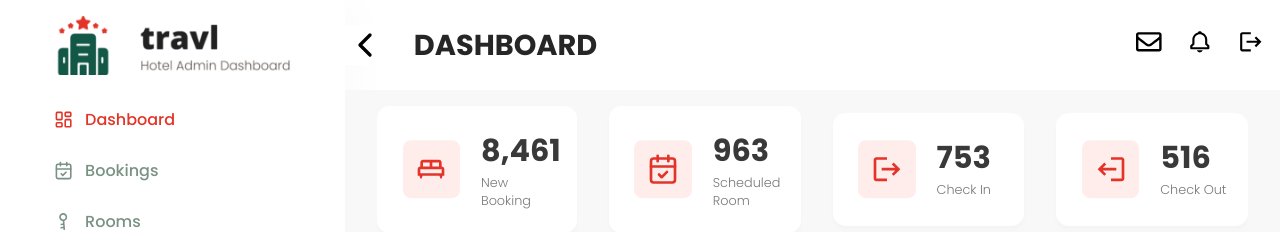
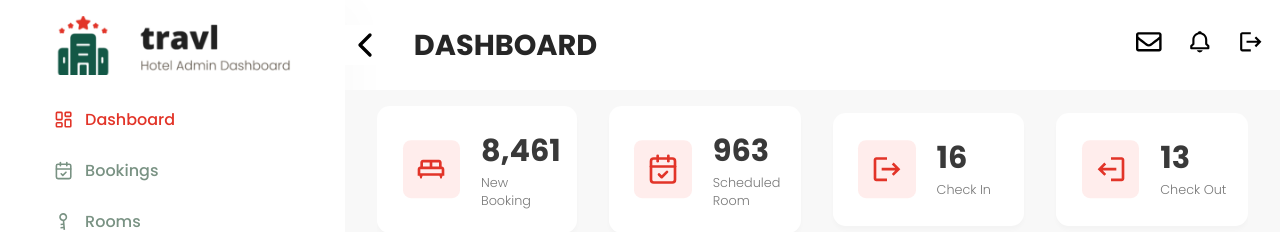
Before and after one commit to physiodevapp/dashboard-miranda, a React (Vite) app: page /dashboard in a window 1280 px wide. Shown: the top 232 px of the page. Built offline with nearby package versions, Linux system fonts and the light colour scheme; sample sign-in values are in the browser's storage.

Commit message:
feat: update check_out and check_in KPIs

```diff
--- a/src/components/KPIsList/KPIsListComponent.jsx
+++ b/src/components/KPIsList/KPIsListComponent.jsx
@@ -2,8 +2,13 @@ import React from 'react'
 import { KPIsIcon, KPIsItem, KPIsList, Subtitle, Title } from './KPIsListStyled';
 import { MdOutlineKingBed, MdLogout } from "react-icons/md";
 import { LuCalendarCheck} from "react-icons/lu";
+import { useSelector } from 'react-redux';
+import { bookingListBookingListSelect } from '../../features/bookingList/bookingListSlice';
 
 export const KPIsListComponent = () => {
+
+  const bookingListBookingList = useSelector(bookingListBookingListSelect);
+
   return (
     <>
       <KPIsList>
@@ -19,12 +24,12 @@ export const KPIsListComponent = () => {
         </KPIsItem>
         <KPIsItem>
           <KPIsIcon><MdLogout/></KPIsIcon>
-          <Title>753</Title>
+          <Title>{ bookingListBookingList.filter((booking) => booking.status === "check_in").length }</Title>
           <Subtitle>Check In</Subtitle>
         </KPIsItem>
         <KPIsItem>
           <KPIsIcon><MdLogout style={{transform: "rotateZ(180deg)"}}/></KPIsIcon>
-          <Title>516</Title>
+          <Title>{ bookingListBookingList.filter((booking) => booking.status === "check_out").length }</Title>
           <Subtitle>Check Out</Subtitle>
         </KPIsItem>
       </KPIsList>
```
